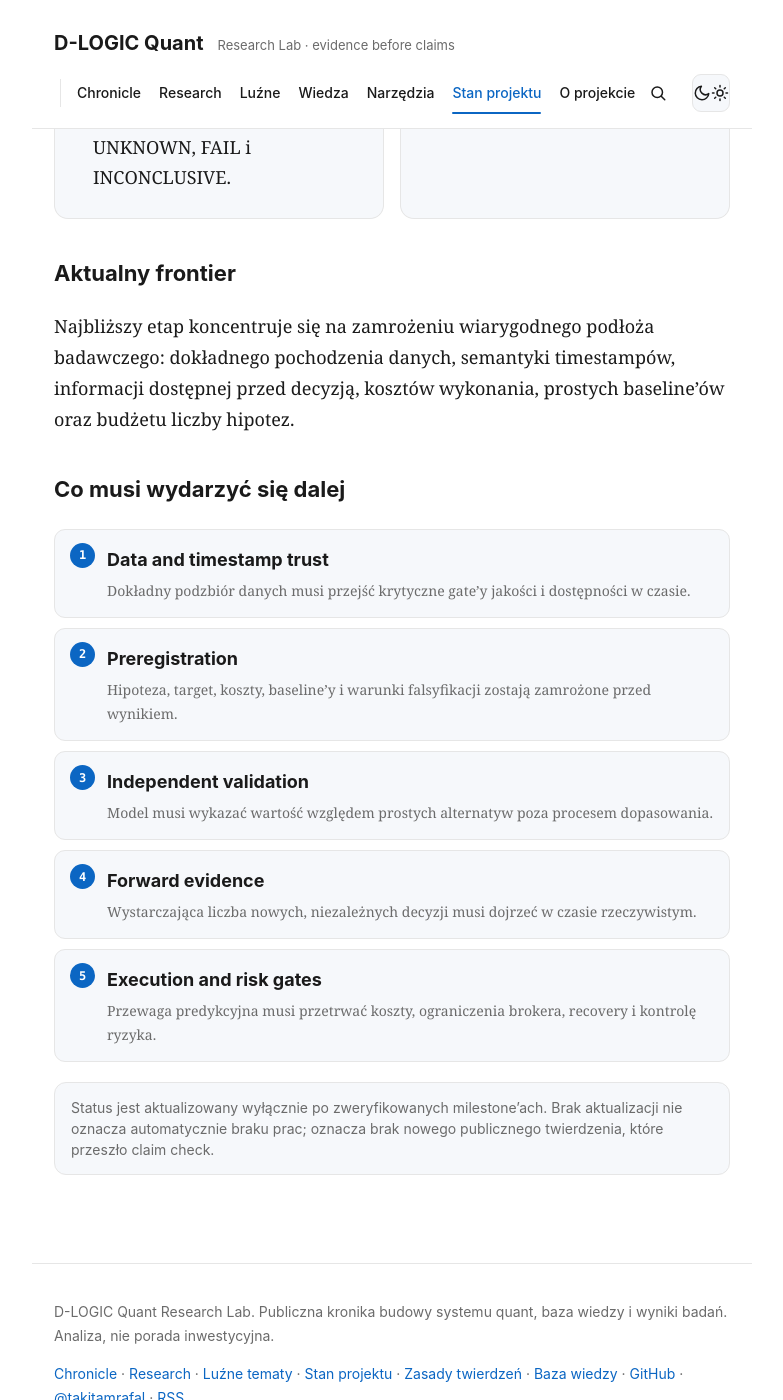
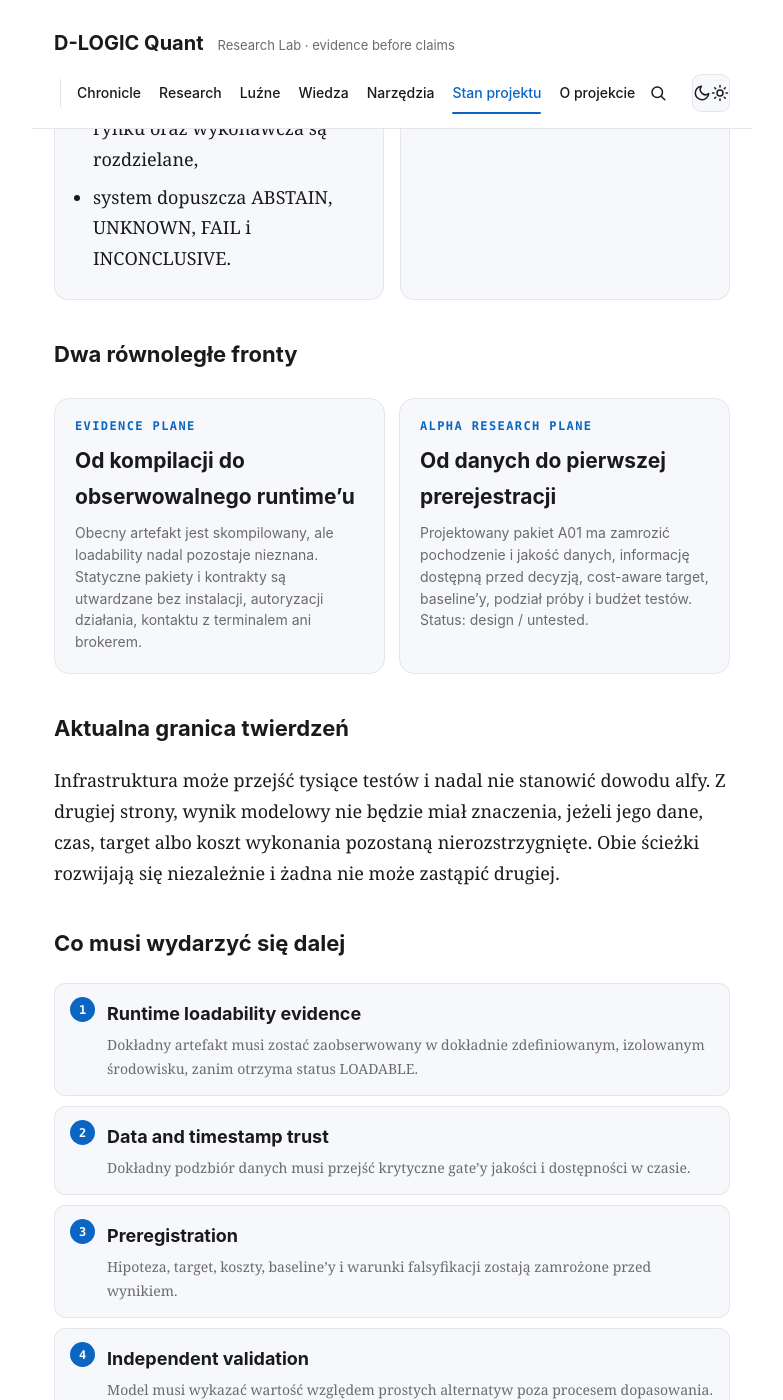
Before and after one commit to rdemb/dlogic-quant, a Jekyll site: the page built from status.html, in a window 1280 px wide and 1400 px high, scrolled down 810 px. Shown: the whole window, without its empty margins (248-1031 px from the left). Built offline with Jekyll 4.4.1, drawn with Linux system fonts in a browser that asks for light colours; some of the changed text lies outside the part shown.

Commit message:
Update public truth map with evidence and research tracks

```diff
--- a/status.html
+++ b/status.html
@@ -10,8 +10,8 @@ permalink: /status/
 
 <div class="lab-status">
   <div class="status-card"><small>Research program</small><b class="ok">ACTIVE</b></div>
-  <div class="status-card"><small>Data foundation</small><b class="warn">IN DEVELOPMENT</b></div>
-  <div class="status-card"><small>Independent model edge</small><b class="lock">UNPROVEN</b></div>
+  <div class="status-card"><small>Probe lifecycle</small><b class="warn">COMPILED</b></div>
+  <div class="status-card"><small>Loadability</small><b class="warn">UNKNOWN</b></div>
   <div class="status-card"><small>LIVE trading</small><b class="lock">NOT AUTHORIZED</b></div>
 </div>
 
@@ -21,28 +21,45 @@ permalink: /status/
     <ul>
       <li>istnieje wieloetapowa kronika rozwoju systemu,</li>
       <li>projekt posiada audyty, testy, receipts i rejestr wyników negatywnych,</li>
+      <li>Probe v2 osiągnął stan COMPILED,</li>
+      <li>nieudany eksperyment poprawnie zatrzymał się przed Wine i kontaktem z rachunkiem,</li>
       <li>warstwy badawcza, stanu rynku oraz wykonawcza są rozdzielane,</li>
-      <li>kolejne komponenty przechodzą przez jawnie nazwane gate’y,</li>
       <li>system dopuszcza ABSTAIN, UNKNOWN, FAIL i INCONCLUSIVE.</li>
     </ul>
   </section>
   <section class="truth-panel unproven">
     <h2>Niepotwierdzone</h2>
     <ul>
+      <li>loadability przypiętego artefaktu w docelowym runtime,</li>
+      <li>walidacja świeżych danych brokerskich,</li>
       <li>cost-adjusted independent OOS edge,</li>
       <li>wystarczający forward edge,</li>
       <li>gotowość pełnego łańcucha wykonawczego,</li>
-      <li>stabilność przewagi między reżimami,</li>
       <li>prawo do uruchomienia LIVE.</li>
     </ul>
   </section>
 </div>
 
-<h2>Aktualny frontier</h2>
-<p>Najbliższy etap koncentruje się na zamrożeniu wiarygodnego podłoża badawczego: dokładnego pochodzenia danych, semantyki timestampów, informacji dostępnej przed decyzją, kosztów wykonania, prostych baseline’ów oraz budżetu liczby hipotez.</p>
+<h2>Dwa równoległe fronty</h2>
+<div class="lab-grid">
+  <div class="lab-card">
+    <span class="num">EVIDENCE PLANE</span>
+    <h2>Od kompilacji do obserwowalnego runtime’u</h2>
+    <p>Obecny artefakt jest skompilowany, ale loadability nadal pozostaje nieznana. Statyczne pakiety i kontrakty są utwardzane bez instalacji, autoryzacji działania, kontaktu z terminalem ani brokerem.</p>
+  </div>
+  <div class="lab-card">
+    <span class="num">ALPHA RESEARCH PLANE</span>
+    <h2>Od danych do pierwszej prerejestracji</h2>
+    <p>Projektowany pakiet A01 ma zamrozić pochodzenie i jakość danych, informację dostępną przed decyzją, cost-aware target, baseline’y, podział próby i budżet testów. Status: design / untested.</p>
+  </div>
+</div>
+
+<h2>Aktualna granica twierdzeń</h2>
+<p>Infrastruktura może przejść tysiące testów i nadal nie stanowić dowodu alfy. Z drugiej strony, wynik modelowy nie będzie miał znaczenia, jeżeli jego dane, czas, target albo koszt wykonania pozostaną nierozstrzygnięte. Obie ścieżki rozwijają się niezależnie i żadna nie może zastąpić drugiej.</p>
 
 <h2>Co musi wydarzyć się dalej</h2>
 <ol class="stage-list">
+  <li><b>Runtime loadability evidence</b><span>Dokładny artefakt musi zostać zaobserwowany w dokładnie zdefiniowanym, izolowanym środowisku, zanim otrzyma status LOADABLE.</span></li>
   <li><b>Data and timestamp trust</b><span>Dokładny podzbiór danych musi przejść krytyczne gate’y jakości i dostępności w czasie.</span></li>
   <li><b>Preregistration</b><span>Hipoteza, target, koszty, baseline’y i warunki falsyfikacji zostają zamrożone przed wynikiem.</span></li>
   <li><b>Independent validation</b><span>Model musi wykazać wartość względem prostych alternatyw poza procesem dopasowania.</span></li>
@@ -50,4 +67,4 @@ permalink: /status/
   <li><b>Execution and risk gates</b><span>Przewaga predykcyjna musi przetrwać koszty, ograniczenia brokera, recovery i kontrolę ryzyka.</span></li>
 </ol>
 
-<div class="lab-archive">Status jest aktualizowany wyłącznie po zweryfikowanych milestone’ach. Brak aktualizacji nie oznacza automatycznie braku prac; oznacza brak nowego publicznego twierdzenia, które przeszło claim check.</div>
+<div class="lab-archive">Status jest aktualizowany wyłącznie po zweryfikowanych milestone’ach. Projekty kolejnych pakietów są opisywane jako DESIGN albo UNTESTED i nie są automatycznie uznawane za ukończone funkcje systemu.</div>
```
